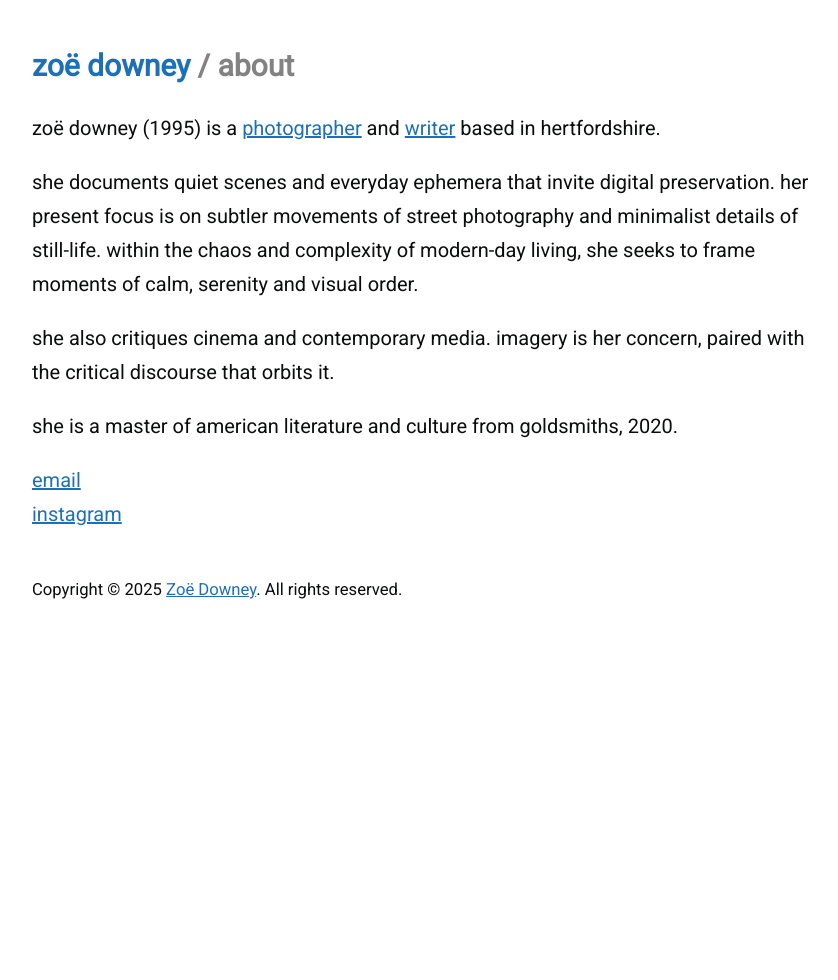
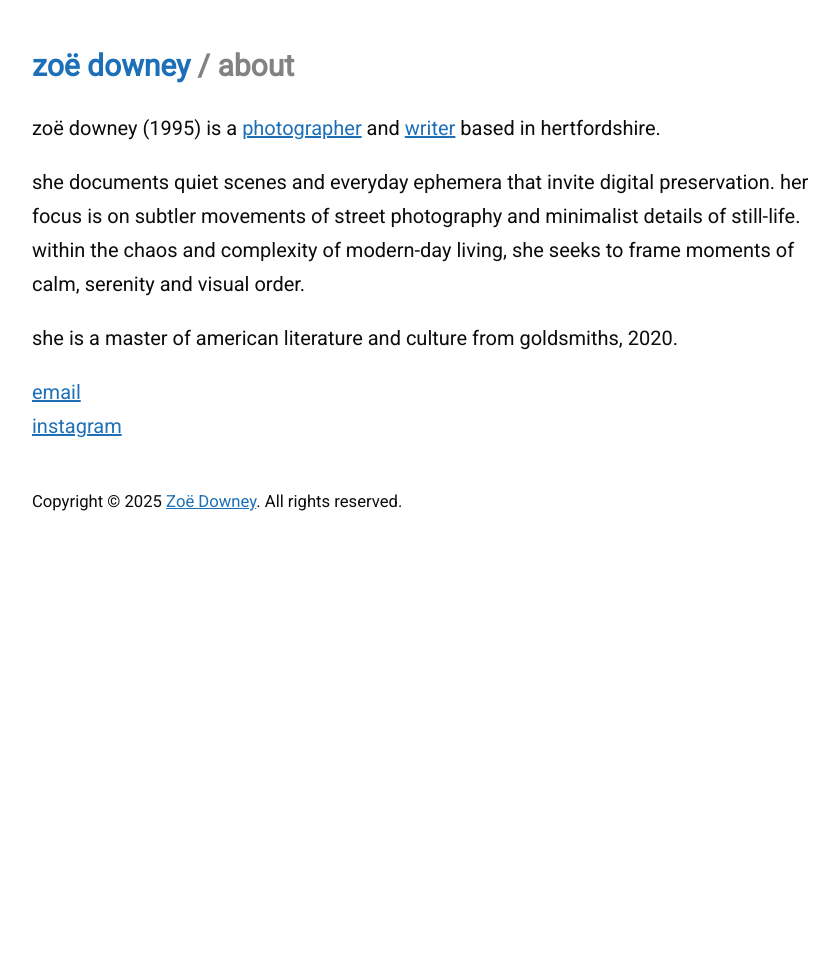
Before and after one commit to zoeurl/zoedowney.github.io, a Jekyll site: the page built from about/index.html, in a window 1280 px wide. Shown: the whole page, without its empty margins (208-1046 px from the left). Built offline with Jekyll 4.4.1, drawn with Linux system fonts in a browser that asks for light colours.

Commit message:
Update index.html

```diff
--- a/about/index.html
+++ b/about/index.html
@@ -5,9 +5,7 @@
 
 <p>zoë downey (1995) is a <a href="https://www.zoedowney.com/photography/">photographer</a> and <a href="https://www.zoedowney.com/writing/">writer</a> based in hertfordshire.
 </p>
-she documents quiet scenes and everyday ephemera that invite digital preservation. her present focus is on subtler movements of street photography and minimalist details of still-life. within the chaos and complexity of modern-day living, she seeks to frame moments of calm, serenity and visual order.
-</p>
-she also critiques cinema and contemporary media. imagery is her concern, paired with the critical discourse that orbits it.
+she documents quiet scenes and everyday ephemera that invite digital preservation. her focus is on subtler movements of street photography and minimalist details of still-life. within the chaos and complexity of modern-day living, she seeks to frame moments of calm, serenity and visual order.
 </p>
 she is a master of american literature and culture from goldsmiths, 2020.
 </p>
```
